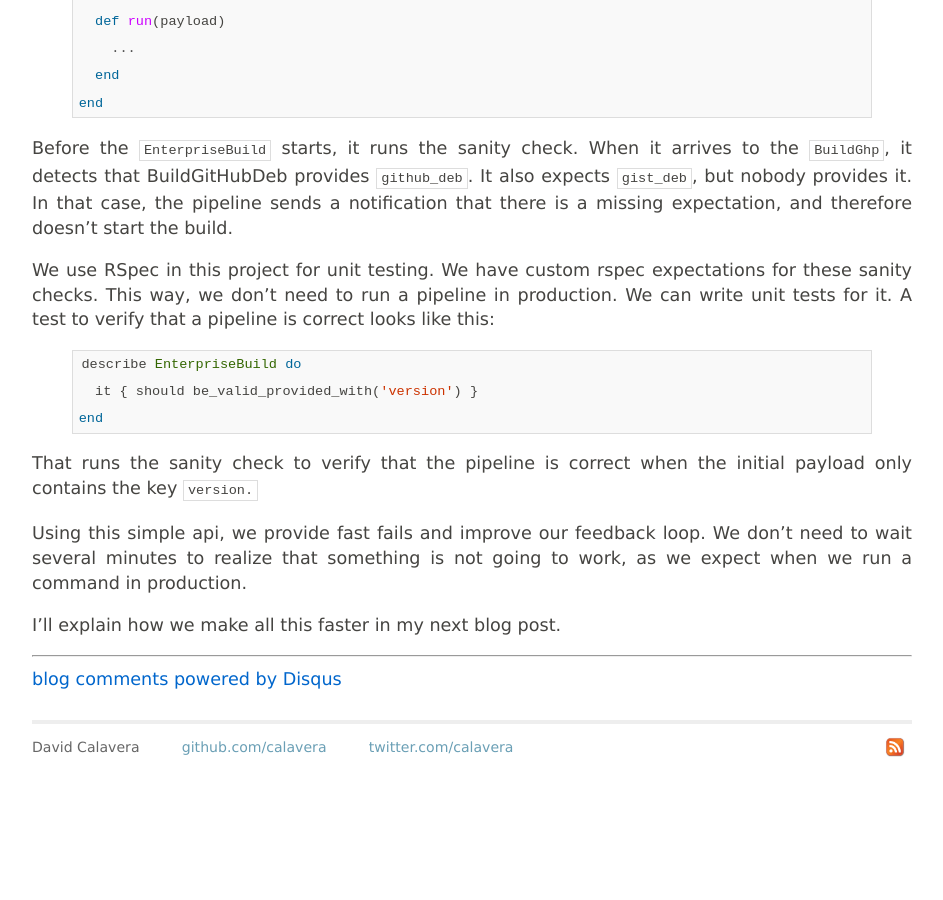
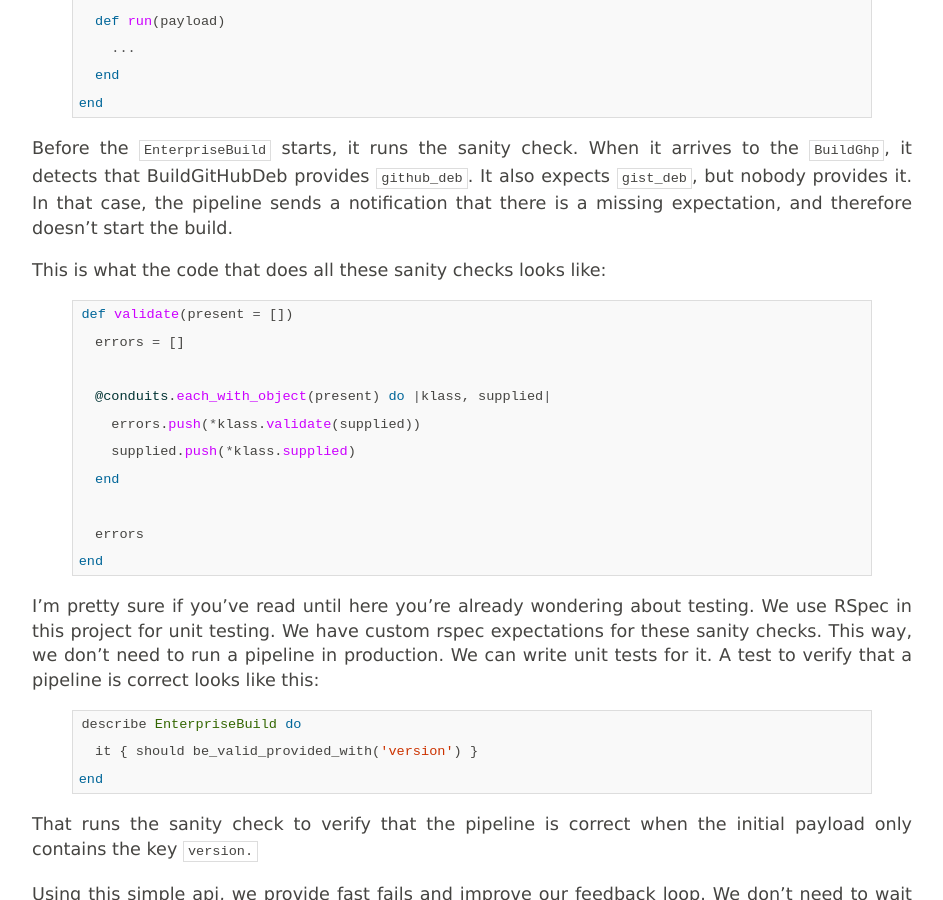
Before and after one commit to calavera/calavera.github.com, a Jekyll site: the page built from _posts/2014-03-09-managing-expecations-in-composable-builds.md, in a window 1280 px wide and 900 px high, scrolled down 1788 px. Shown: the whole window, without its empty margins (168-1111 px from the left). Built offline with Jekyll 4.4.1, drawn with Linux system fonts in a browser that asks for light colours; comment, search, counter and statistics services are not loaded; before the commit the page ends 2613 px from its top, so only the background shows below that.

Commit message:
Add validate code.

```diff
--- a/_posts/2014-03-09-managing-expecations-in-composable-builds.md
+++ b/_posts/2014-03-09-managing-expecations-in-composable-builds.md
@@ -74,7 +74,22 @@ end
 
 Before the `EnterpriseBuild` starts, it runs the sanity check. When it arrives to the `BuildGhp`, it detects that BuildGitHubDeb provides `github_deb`. It also expects `gist_deb`, but nobody provides it. In that case, the pipeline sends a notification that there is a missing expectation, and therefore doesn't start the build.
 
-We use RSpec in this project for unit testing. We have custom rspec expectations for these sanity checks. This way, we don't need to run a pipeline in production. We can write unit tests for it. A test to verify that a pipeline is correct looks like this:
+This is what the code that does all these sanity checks looks like:
+
+{% highlight ruby %}
+def validate(present = [])
+  errors = []
+
+  @conduits.each_with_object(present) do |klass, supplied|
+    errors.push(*klass.validate(supplied))
+    supplied.push(*klass.supplied)
+  end
+
+  errors
+end
+{% endhighlight %}
+
+I'm pretty sure if you've read until here you're already wondering about testing. We use RSpec in this project for unit testing. We have custom rspec expectations for these sanity checks. This way, we don't need to run a pipeline in production. We can write unit tests for it. A test to verify that a pipeline is correct looks like this:
 
 {% highlight ruby %}
 describe EnterpriseBuild do
```
